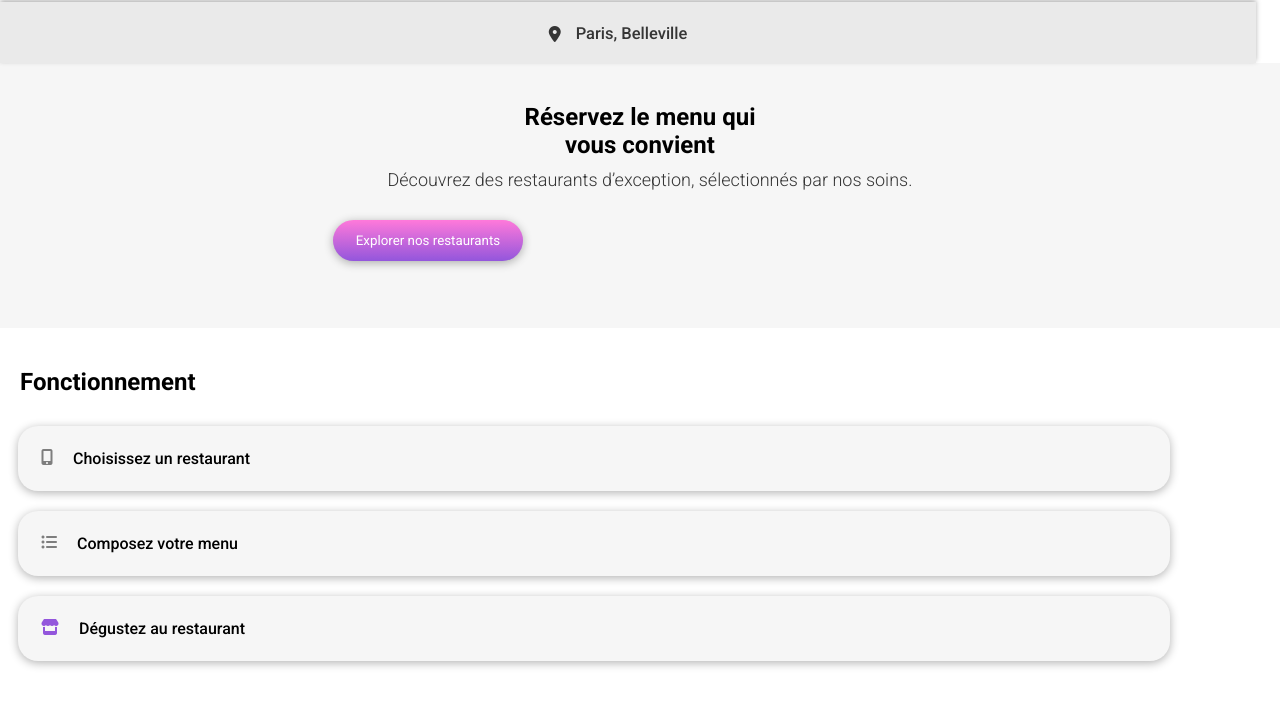
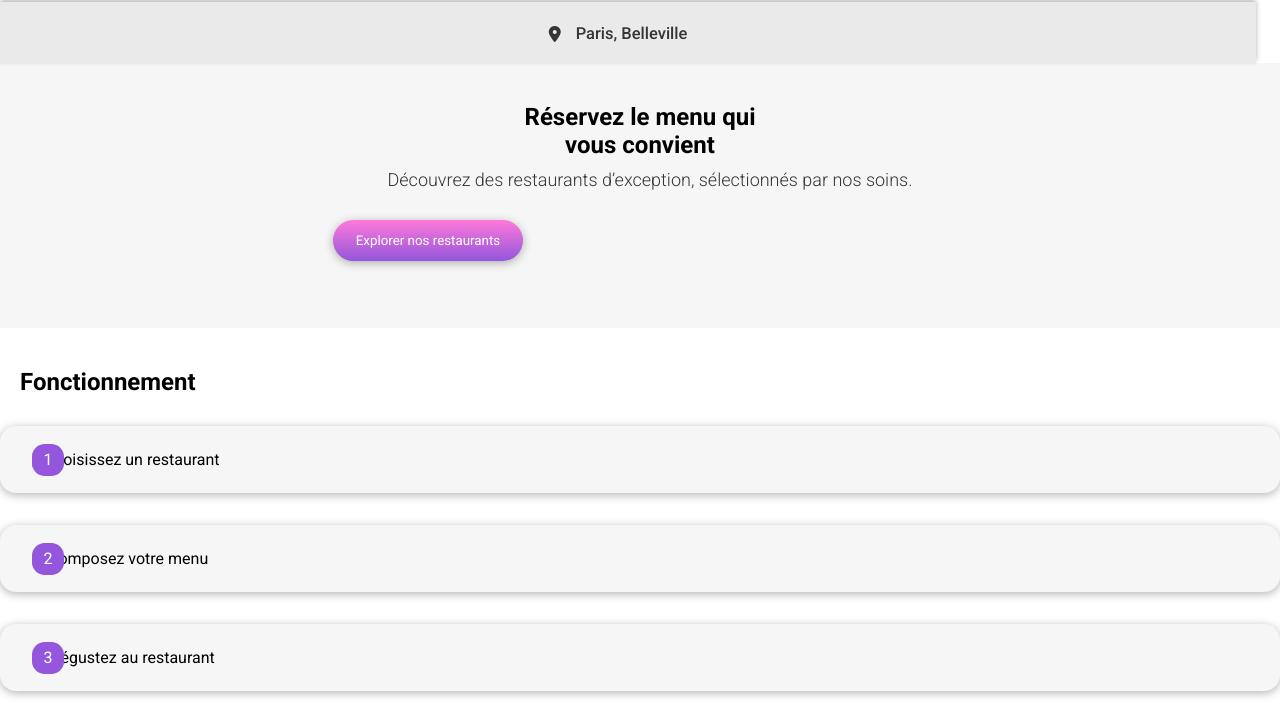
Before and after one commit to andreiabuca/OC-ohmyfood, a plain HTML site: page index.html in a window 1280 px wide. Shown: the part 68-793 px from the top of the page. Drawn offline with nearby package versions, Linux system fonts and the light colour scheme; files that its build step writes are made by us from their sources; a web font is replaced by a local one.

Commit message:
moved the menus into their own folder

```diff
--- a/index.html
+++ b/index.html
@@ -44,11 +44,11 @@
 
         <section class="section__fonctionnement">
             <h2>Fonctionnement</h2>
-            <div>
-                </i><button></i><i class="fas fa-mobile-alt"></i>Choisissez un restaurant</button>
-                </i><button></i><i class="fas fa-list-ul"></i>Composez votre menu</button>
-                </i><button></i><i class="fas fa-store" style="color:#9356DC"></i>Dégustez au restaurant</button>
-            </div>
+            <ol>
+                <li><i class="fas fa-mobile-alt"></i>Choisissez un restaurant</li>
+                <li><i class="fas fa-list-ul"></i>Composez votre menu</li>
+                <li><i class="fas fa-store" style="color:#9356DC"></i>Dégustez au restaurant</li>
+            </ol>
         </section>
 
         <section class="section__restaurants">
--- a/sass/homepage.scss
+++ b/sass/menus/homepage.scss
@@ -122,37 +122,55 @@ header {
 .section__fonctionnement {
   width: 100%;
   height: 360px;
+  counter-reset: steps;
 
   h2 {
     margin-top: 40px;
     margin-left: 20px;
   }
 
-  div {
+  ol {
     display: flex;
     flex-direction: column;
-    gap: 20px;
+    gap: 2rem;
     margin-top: 30px;
   }
 
-  button {
-    width: 90%;
-    padding: 23px;
-    margin-left: 18px;
+  li{
+    position: relative;
     display: flex;
-    border-radius: 20px;
-    border-style: none;
-    font-family: $font-family;
-    font-weight: 500;
-    font-size: 16px;
+    align-items: center;
+    list-style-type: none;
+    padding: 1.5rem 2rem;
+    flex-grow: 1;
+    box-shadow: 0 2px 10px rgba(0, 0, 0, 0.3);
     background-color: $background-color;
-    box-shadow: 0 2px 10px rgba(0, 0, 0, 0.3);
+    border-radius: 1rem;
+
+
 
   }
 
+  li::before {
+    content: counter(steps);
+    counter-increment: (steps);
+    color: white;
+    background-color: $primary-color-purple;
+    width: 2rem;
+    height: 2rem;
+    display: grid;
+    place-items: center;
+    border-radius: 40%;
+    position: absolute;
+    top: 50%;
+    transform: translateY(-50%);
+
+  }
+
+
+
   i {
     color: #7E7E7E;
-    margin-right: 20px;
   }
 
 }
```
Also changed, not shown: sass/menus/homepage.css, sass/menus/menu-la-français.css (renamed from sass/menu-la-français.css), sass/menus/menu-la-français.scss (added), sass/menus/menu-la-note.css (renamed from sass/menu-la-note.css), sass/menus/menu-la-note.scss (added), sass/menus/menu-la-palette.css (renamed from sass/menu-la-palette.css), sass/menus/menu-la-palette.scss (added), sass/menus/menu-le-delice.css (renamed from sass/menu-le-delice.css), sass/menus/menu-le-delice.scss (added), sass/styles.css, 11 other files.
